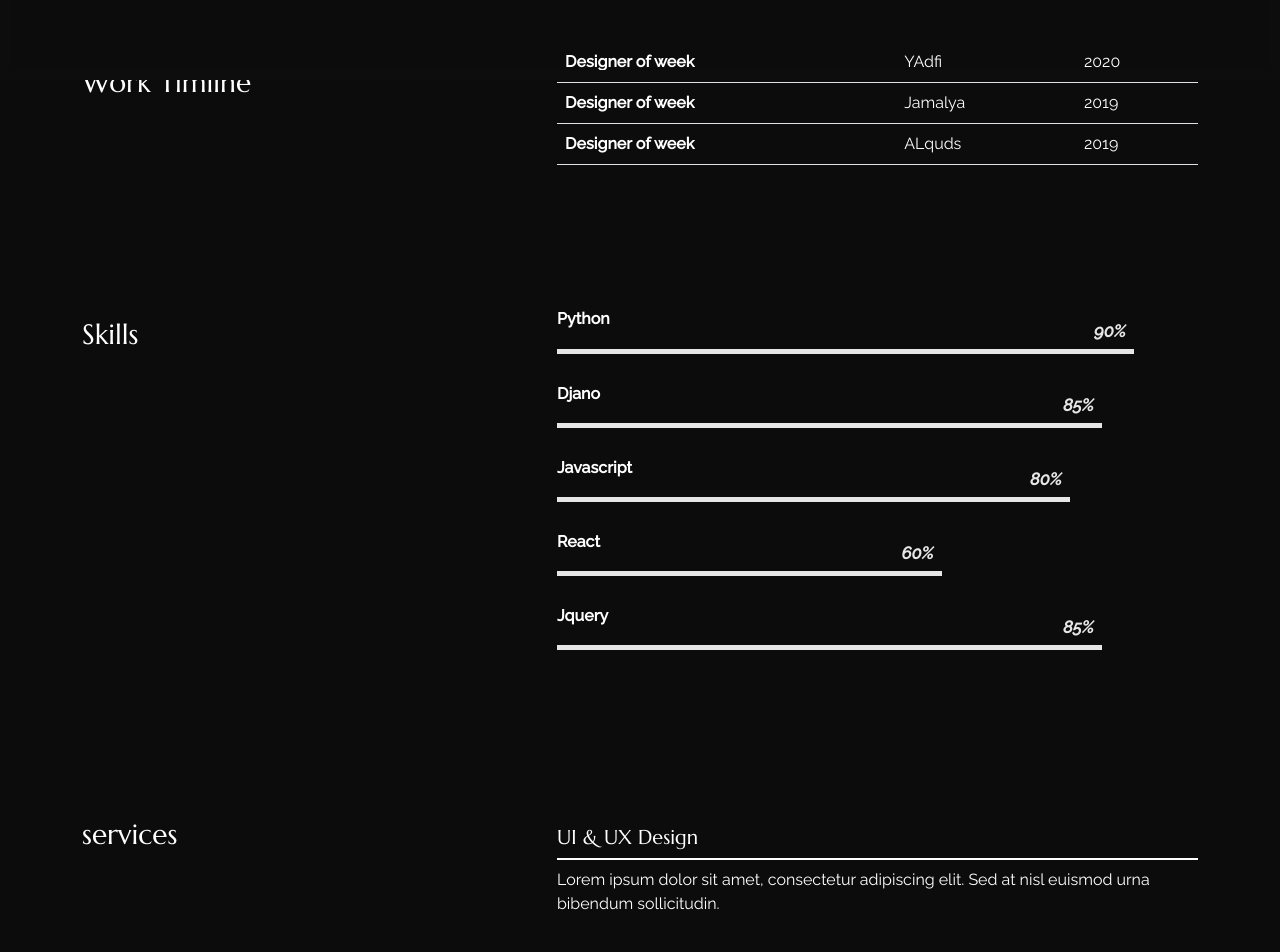
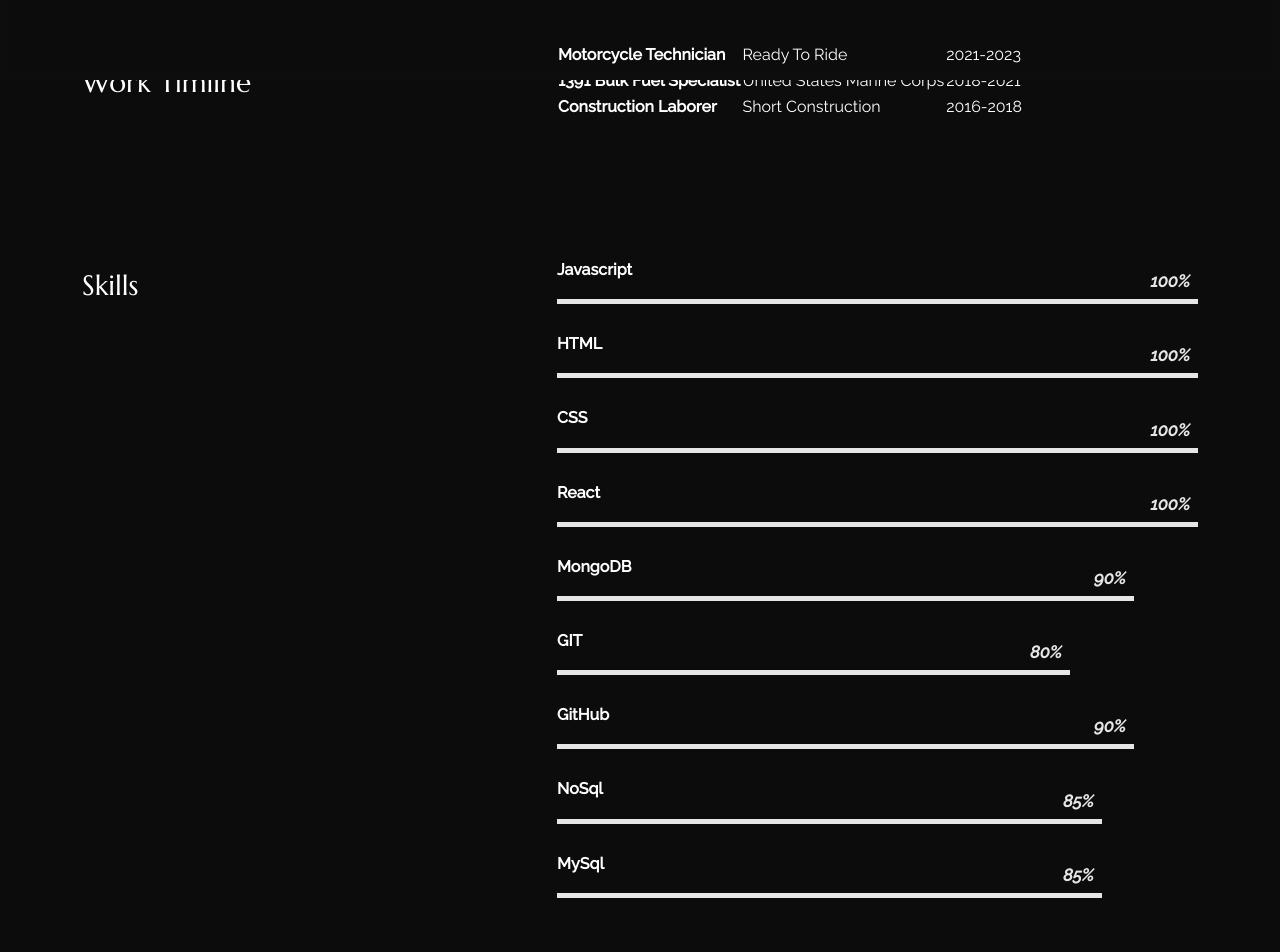
Before and after one commit to reddot9898/Portfolio, a React (Create React App) app: page /about in a window 1280 px wide. Shown: the part 720-1672 px from the top of the page. Built offline with nearby package versions, Linux system fonts and the light colour scheme.

Commit message:
adding css to homepage

```diff
--- a/src/content_option.js
+++ b/src/content_option.js
@@ -1,3 +1,5 @@
+import yourImage from './pages/profile-pic.jpg'
+
 const logotext = "Home";
 const meta = {
     title: "Randyn Collins",
@@ -12,7 +14,7 @@ const introdata = {
         third: "Thank you for checking out my portfolio ! ",
     },
     description: "Lorem ipsum dolor sit amet, consectetur adipiscing elit. Sed at nisl euismod urna bibendum",
-    your_img_url: "https://images.unsplash.com/photo-1514790193030-c89d266d5a9d",
+    your_img_url: yourImage,
 };
 
 const dataabout = {
@@ -27,55 +29,71 @@ const databout2 = {
 
 };
 const worktimeline = [{
-    jobtitle: "Designer of week",
-    where: "YAdfi",
-    date: "2020",
+    jobtitle: " Motorcycle Technician",
+    where: "Ready To Ride",
+    date: "2021-2023",
 },
 {
-    jobtitle: "Designer of week",
-    where: "Jamalya",
-    date: "2019",
+    jobtitle: "1391 Bulk Fuel Specialist",
+    where: "United States Marine Corps",
+    date: "2018-2021",
 },
 {
-    jobtitle: "Designer of week",
-    where: "ALquds",
-    date: "2019",
+    jobtitle: " Construction Laborer",
+    where: "Short Construction",
+    date: "2016-2018",
 },
 ];
 
 const skills = [{
-    name: "Python",
+    name: "Javascript",
+    value: 100,
+},
+{
+    name: "HTML",
+    value: 100,
+},
+{
+    name: "CSS",
+    value: 100,
+},
+{
+    name: "React",
+    value: 100,
+},
+{
+    name: "MongoDB",
     value: 90,
 },
 {
-    name: "Djano",
+    name: "GIT",
+    value: 80,
+},
+{
+    name: "GitHub",
+    value: 90,
+},
+{
+    name: "NoSql",
     value: 85,
 },
 {
-    name: "Javascript",
-    value: 80,
-},
-{
-    name: "React",
-    value: 60,
-},
-{
-    name: "Jquery",
+    name: "MySql",
     value: 85,
 },
 ];
 
 const services = [{
-    title: "UI & UX Design",
-    description: "Lorem ipsum dolor sit amet, consectetur adipiscing elit. Sed at nisl euismod urna bibendum sollicitudin.",
+    title: "Front End Dev",
+    description: "Create and design responsive and visually appealing websites for individuals or businesses.Customize existing websites to enhance their user interface and user experience.",
 },
 {
-    title: "Mobile Apps",
-    description: "Lorem ipsum dolor sit amet, consectetur adipiscing elit. Sed at nisl euismod urna bibendum sollicitudin.",
+    title: "Back End Dev",
+    description: "Create and maintain server-side applications and APIs to handle data processing, authentication, and business logic.Design and manage databases using technologies like MySQL, PostgreSQL, MongoDB, or Firebase.Ensure data integrity, security, and efficient data retrieval.",
 },
 {
-    title: "Wordpress Design",
-    description: "Lorem ipsum dolor sit amet, consectetur adipiscing elit. Sed at nisl euismod urna bibendum sollicitudin.",
+    title: "React Creator",
+    description: "Develop user interfaces and interactive web applications using React.Create and maintain components to build the front end of web applications.Design and build reusable React components that enhance the user interface and user experience.",
 },
 ];
 
--- a/src/pages/about/index.js
+++ b/src/pages/about/index.js
@@ -10,6 +10,7 @@ import {
   skills,
   services,
 } from "../../content_option";
+
 
 export const About = () => {
   return (
@@ -45,12 +46,12 @@ export const About = () => {
             </div>
           </Col>
         </Row>
-        <Row className=" sec_sp">
+        <Row className=" sec_sp ">
           <Col lg="5">
             <h3 className="color_sec py-4">Work Timline</h3>
           </Col>
-          <Col lg="7">
-            <table className="table caption-top">
+          <Col lg="7" >
+            <table className=" custom-table ">
               <tbody>
                 {worktimeline.map((data, i) => {
                   return (
@@ -91,7 +92,7 @@ export const About = () => {
         </Row>
         <Row className="sec_sp">
           <Col lang="5">
-            <h3 className="color_sec py-4">services</h3>
+            <h3 className="color_sec py-4">Services</h3>
           </Col>
           <Col lg="7">
             {services.map((data, i) => {
--- a/src/pages/about/style.css
+++ b/src/pages/about/style.css
@@ -57,6 +57,10 @@
     }
 }
 
+.custom-table {
+    background-color: transparent;
+}
+
 .section-title {
     font-size: 45px;
 }
@@ -79,6 +83,7 @@
         -webkit-transform: translate3d(0, 100%, 0);
         transform: translate3d(0, 100%, 0);
     }
+
     to {
         opacity: 1;
         -webkit-transform: translateZ(0);
@@ -92,6 +97,7 @@
         -webkit-transform: translate3d(0, 100%, 0);
         transform: translate3d(0, 100%, 0);
     }
+
     to {
         opacity: 1;
         -webkit-transform: translateZ(0);
--- a/src/pages/home/index.js
+++ b/src/pages/home/index.js
@@ -4,6 +4,7 @@ import { Helmet, HelmetProvider } from "react-helmet-async";
 import Typewriter from "typewriter-effect";
 import { introdata, meta } from "../../content_option";
 import { Link } from "react-router-dom";
+
 
 export const Home = () => {
   return (
@@ -15,10 +16,21 @@ export const Home = () => {
           <meta name="description" content={meta.description} />
         </Helmet>
         <div className="intro_sec d-block d-lg-flex align-items-center ">
+          {/* <div
+            className="h_bg-image order-1 order-lg-2 h-50 "
+            style={{ backgroundImage: `url(${introdata.your_img_url})` }}
+          ></div> */}
           <div
-            className="h_bg-image order-1 order-lg-2 h-100 "
-            style={{ backgroundImage: `url(${introdata.your_img_url})` }}
+            className="h_bg-image order-1 order-lg-2"
+            style={{
+              backgroundImage: `url(${introdata.your_img_url})`,
+              width: "400px", // Set the width to your desired size
+              height: "150px", // Set the height to your desired size
+              backgroundSize: "", // Optional: Adjust the background size
+              borderRadius: "35px",
+            }}
           ></div>
+
           <div className="text order-2 order-lg-1 h-100 d-lg-flex justify-content-center">
             <div className="align-self-center ">
               <div className="intro mx-auto">
```
Also changed, not shown: src/pages/profile-pic.jpg (added).
